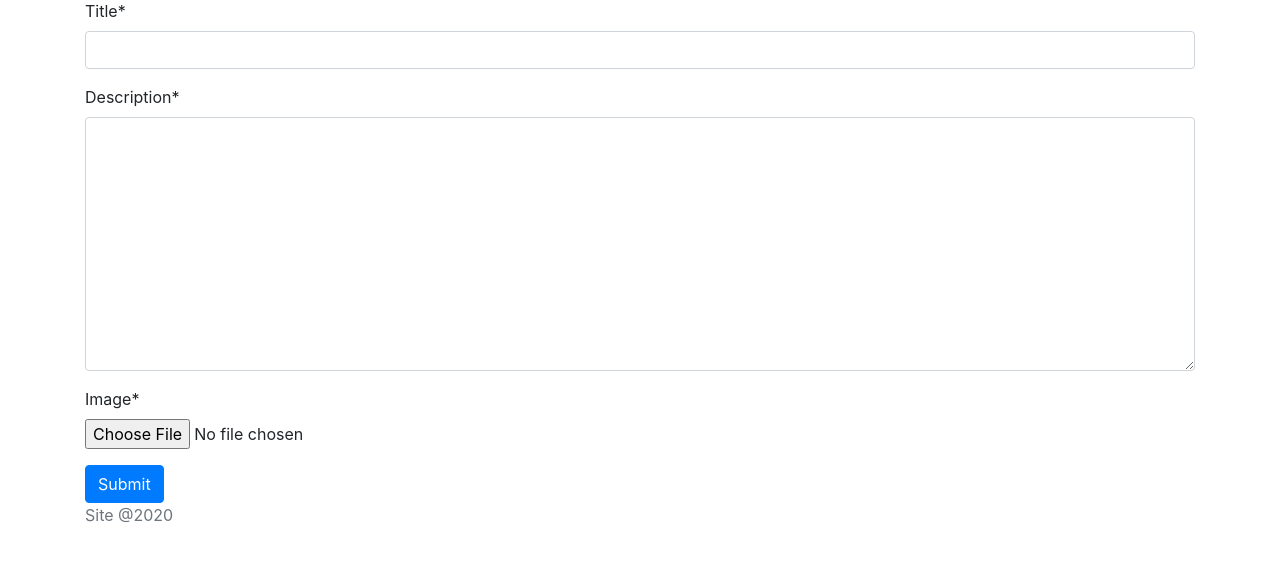
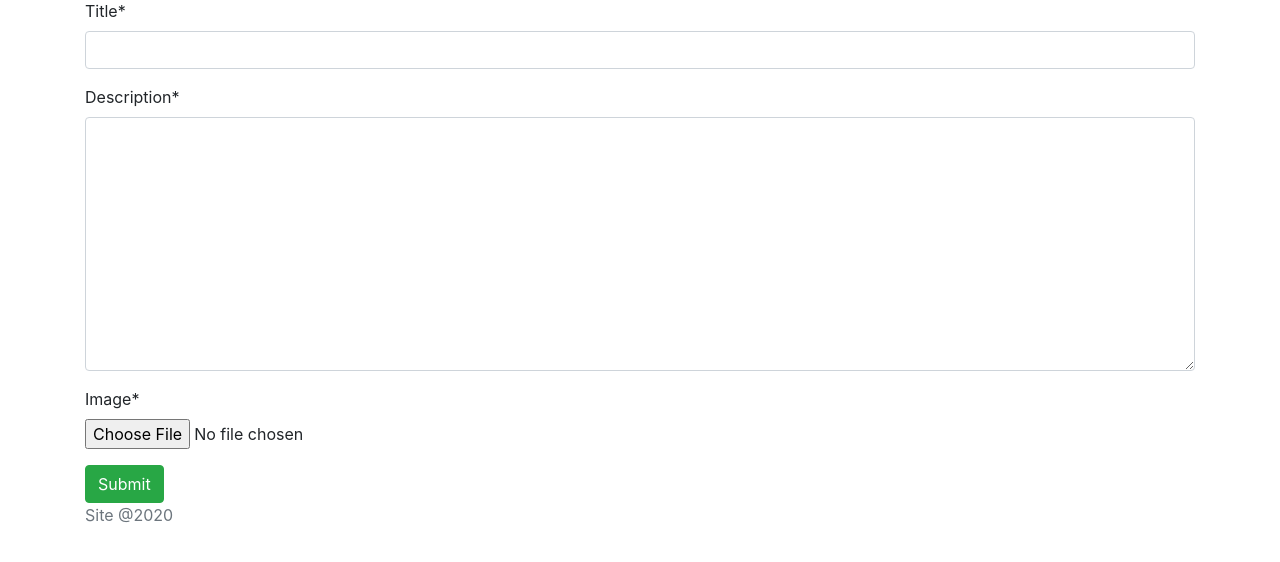
Before and after one commit to nageswar517/djangoblog, a Django app: page /create/ in a window 1280 px wide. Shown: the part 105-667 px from the top of the page. Run offline with Django 3.2, Linux system fonts and the light colour scheme; a user stored in the database is signed in; some libraries are stand-ins or nearby versions.

Commit message:
Update post_form.html

```diff
--- a/myapp/templates/myapp/post_form.html
+++ b/myapp/templates/myapp/post_form.html
@@ -4,6 +4,6 @@
 <form action="" method="post" enctype="multipart/form-data">
     {% csrf_token %}
     {{ form|crispy }}
-    <input class="btn btn-primary" type="submit" value="Submit">
+    <input class="btn btn-success" type="submit" value="Submit">
 </form>
 {% endblock %}
```
